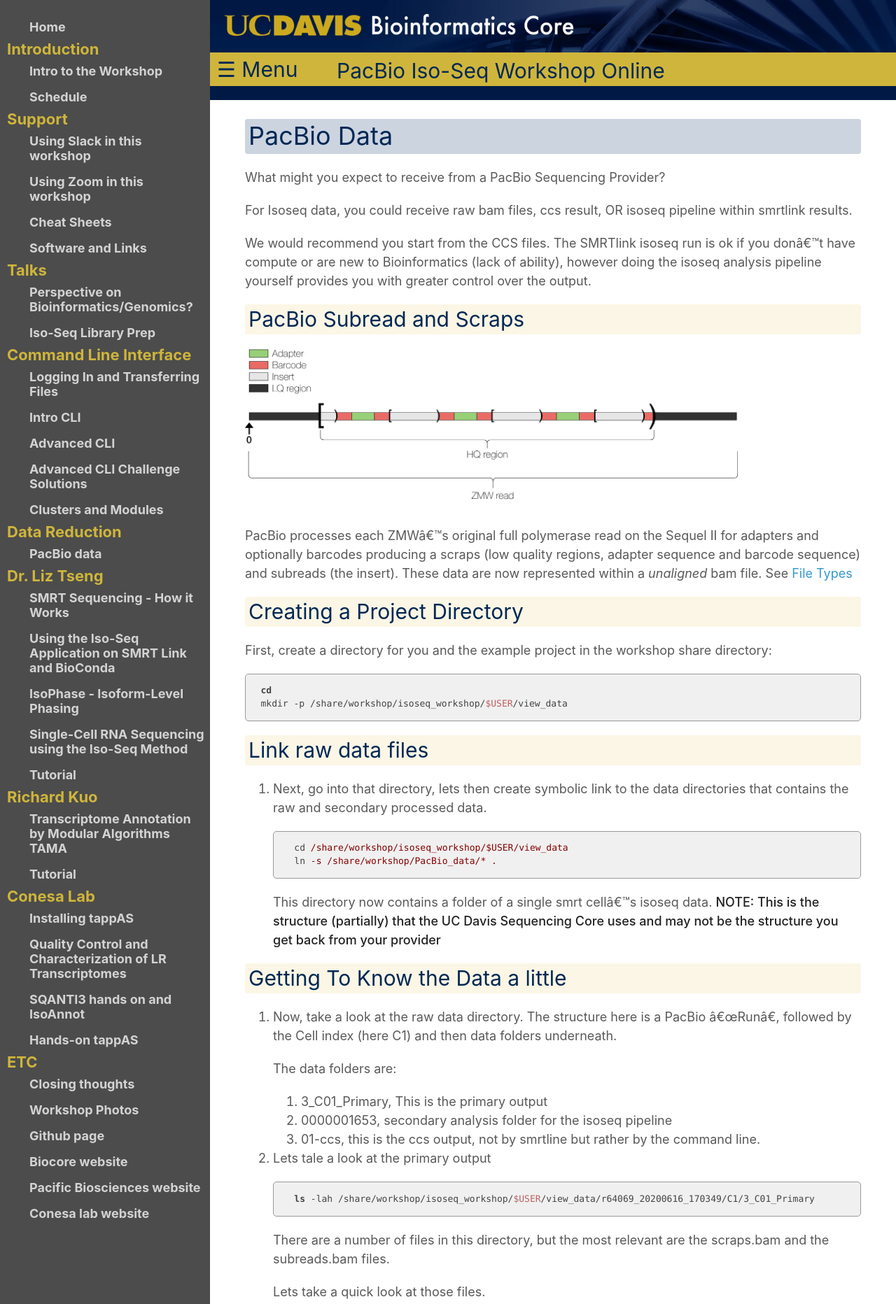
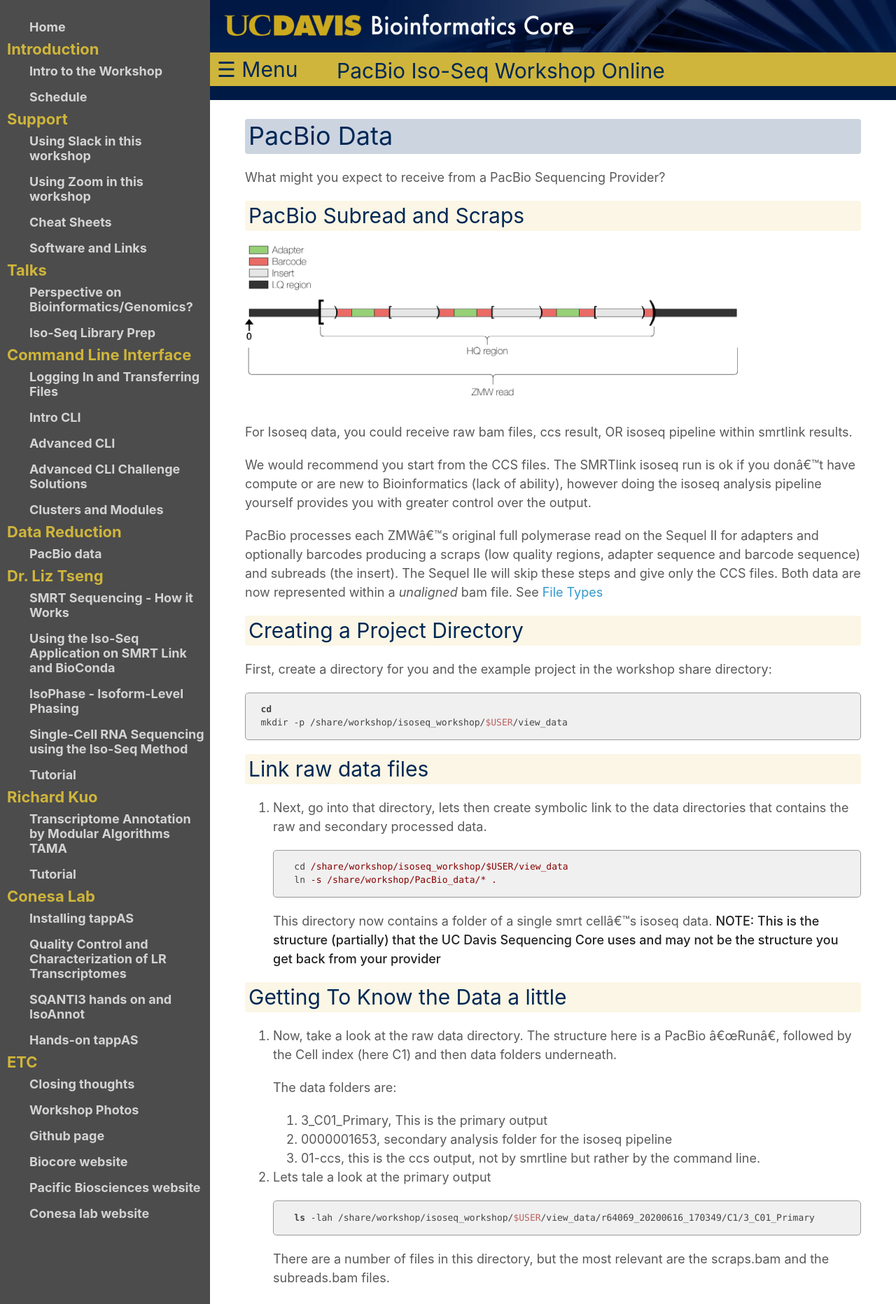
Before and after one commit to ucdavis-bioinformatics-training/2021-August-Iso-Seq, a Jekyll site: the page built from pacbio_data/pacbio_data.md, in a window 1280 px wide. Shown: the top 1864 px of the page at 70% size. Built offline with Jekyll 4.4.1, drawn with Linux system fonts in a browser that asks for light colours; our own code applies the rules of GitHub Pages for plain Markdown files.

Commit message:
Update pacbio_data.md

```diff
--- a/pacbio_data/pacbio_data.md
+++ b/pacbio_data/pacbio_data.md
@@ -1,17 +1,15 @@
 # PacBio Data
+What might you expect to receive from a PacBio Sequencing Provider?
 
-What might you expect to receive from a PacBio Sequencing Provider?
+## PacBio Subread and Scraps
+
+<img src="pacbio_figures/zmwread.png" alt="zmwread" width="80%"/>
 
 For Isoseq data, you could receive raw bam files, ccs result, OR isoseq pipeline within smrtlink results.
 
 We would recommend you start from the CCS files. The SMRTlink isoseq run is ok if you don't have compute or are new to Bioinformatics (lack of ability), however doing the isoseq analysis pipeline yourself provides you with greater control over the output.
 
-## PacBio Subread and Scraps
-
-<img src="pacbio_figures/zmwread.png" alt="zmwread" width="80%"/>
-
-PacBio processes each ZMW's original full polymerase read on the Sequel II for adapters and optionally barcodes producing a scraps (low quality regions, adapter sequence and barcode sequence) and subreads (the insert). These data are now represented within a _unaligned_ bam file. See [File Types](./filetypes)
-
+PacBio processes each ZMW's original full polymerase read on the Sequel II for adapters and optionally barcodes producing a scraps (low quality regions, adapter sequence and barcode sequence) and subreads (the insert). The Sequel IIe will skip these steps and give only the CCS files. Both data are now represented within a _unaligned_ bam file. See [File Types](./filetypes)
 
 ##  Creating a Project Directory
 
```
